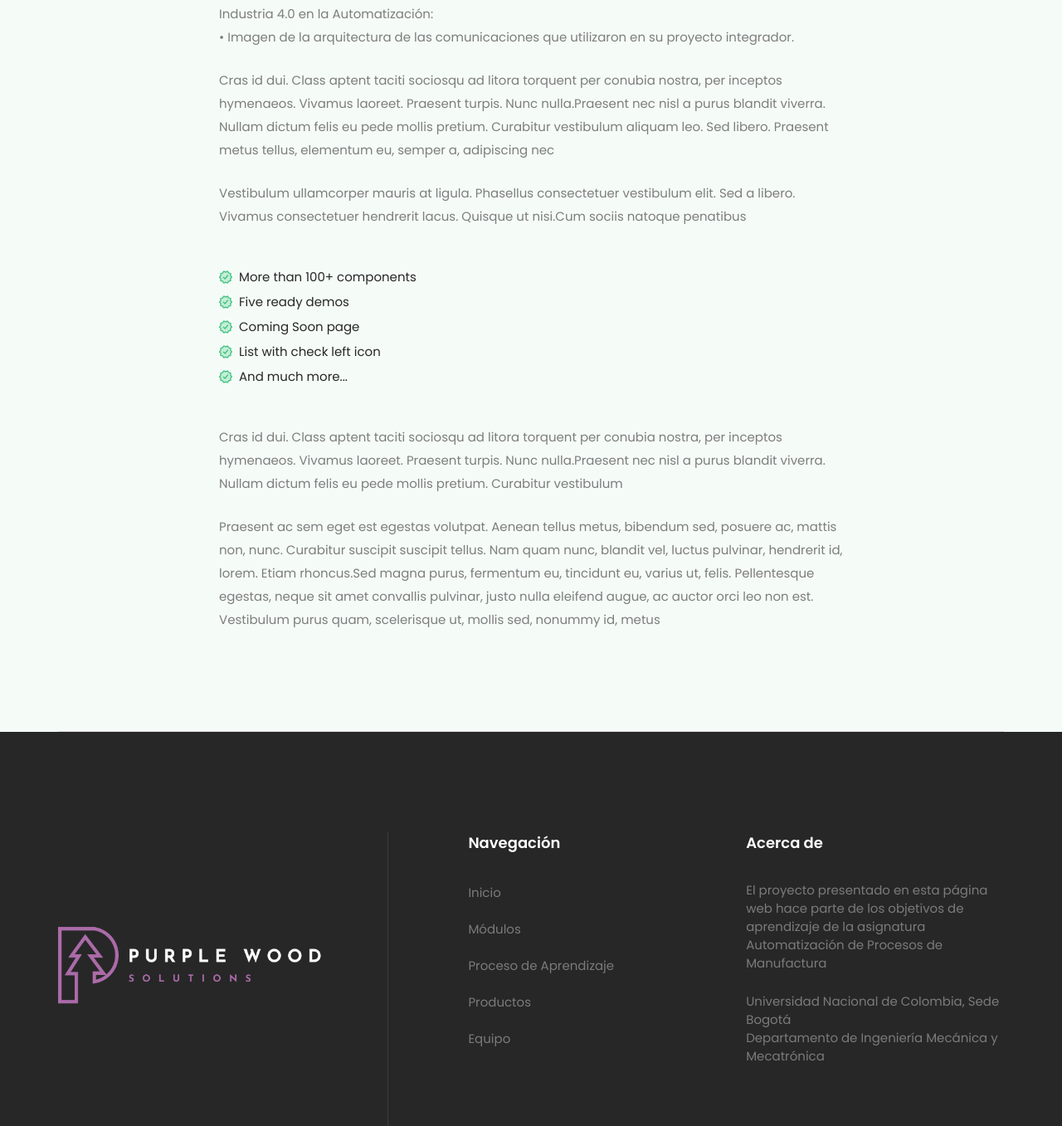
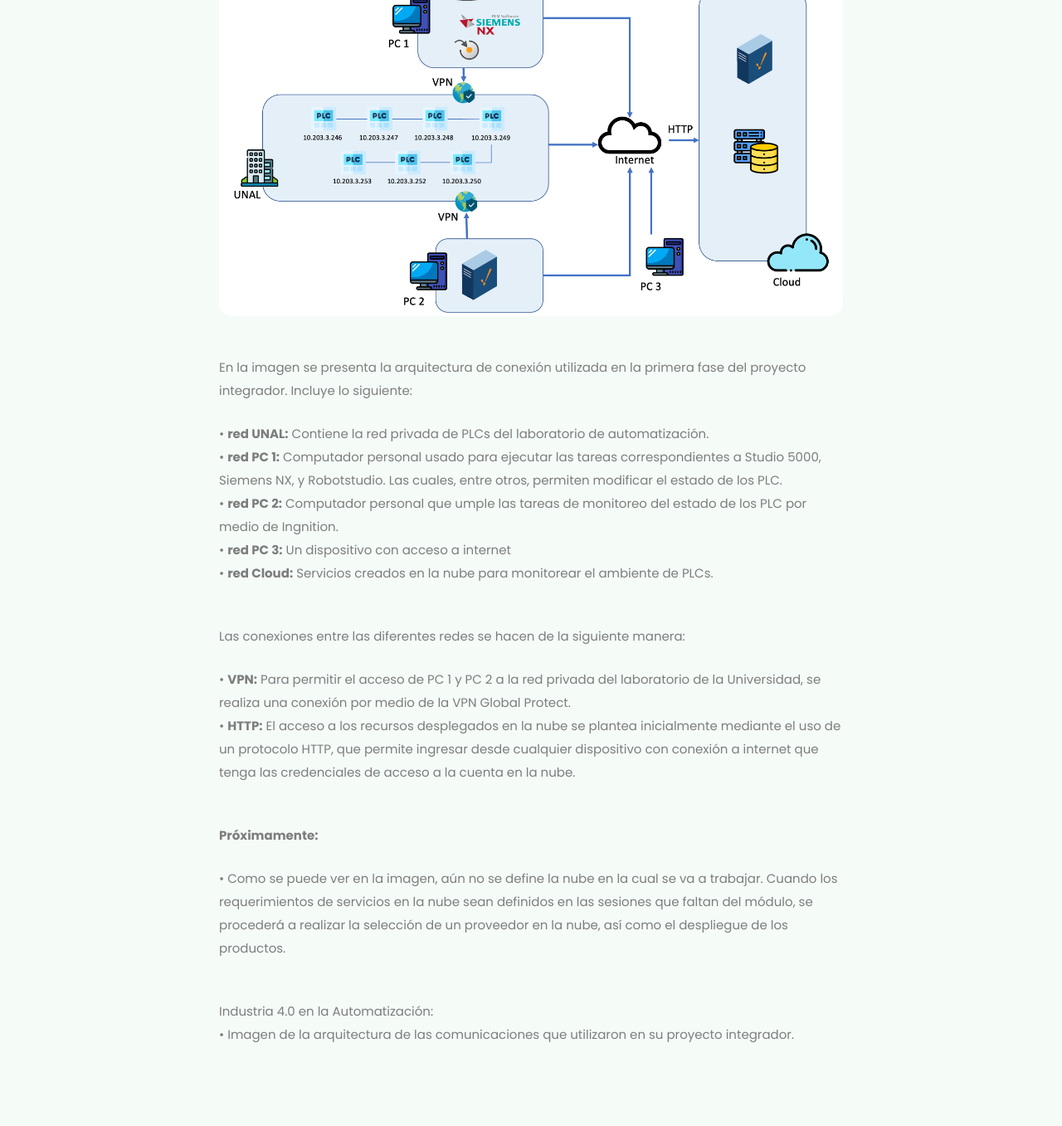
Before and after one commit to PurpleWood-APM/PagWebPurpleWood, a website: page temp/html/industria4.html in a window 1280 px wide. Shown: the part 758-2115 px from the top of the page at 83% size. Drawn offline with Linux system fonts and the light colour scheme.

Commit message:
:package: modulo industria 4.0

```diff
--- a/temp/html/industria4.html
+++ b/temp/html/industria4.html
@@ -137,63 +137,50 @@
             <div class="container">
                 <div class="grid grid-cols-1">
                     <div class="max-w-[752px] mx-auto w-full">
-                        <p class="uppercase font-medium text-sm tracking-[0.84px] after:bg-green-semilight after:absolute after:w-full after:h-2 relative after:left-0 inline-block after:bottom-0 after:-z-10">Last updated: 10/02/2020</p>
-                        <h2 class="font-semibold mt-4 text-4xl leading-snug lg:text-5xl lg:leading-[62px]">Terms & Condition</h2>
+                        <p class="uppercase font-medium text-sm tracking-[0.84px] after:bg-green-semilight after:absolute after:w-full after:h-2 relative after:left-0 inline-block after:bottom-0 after:-z-10">Última Actualización: 18/03/2023</p>
+                        <h2 class="font-semibold mt-4 text-4xl leading-snug lg:text-5xl lg:leading-[62px]">Arquitectura de Conexión</h2>
+                        <img src="assets/images/modulos/industria4/ArquitecturaDeConexion.png" class="rounded-2xl" alt="" />
+                        <div class="mt-12 space-y-6">
+                            <p class="text-dark-light text-[15px] leading-7">
+                                En la imagen se presenta la arquitectura de conexión utilizada en la primera fase del proyecto integrador. Incluye lo siguiente:
+                            </p>
+                            <p class="text-dark-light text-[15px] leading-7">
+                                • <b>red UNAL:</b> Contiene la red privada de PLCs del laboratorio de automatización.
+                            </br>
+                                • <b>red PC 1:</b> Computador personal usado para ejecutar las tareas correspondientes a Studio 5000, Siemens NX, y Robotstudio. Las cuales, entre otros, permiten modificar el estado de los PLC.
+                            </br>
+                                • <b>red PC 2:</b> Computador personal que umple las tareas de monitoreo del estado de los PLC por medio de Ingnition.
+                            </br>
+                                • <b>red PC 3:</b> Un dispositivo con acceso a internet
+                            </br>
+                                • <b>red Cloud:</b> Servicios creados en la nube para monitorear el ambiente de PLCs.
+                            </p>
+                        </div>
+                        <div class="mt-12 space-y-6">
+                            <p class="text-dark-light text-[15px] leading-7">
+                                Las conexiones entre las diferentes redes se hacen de la siguiente manera:
+                            </p>
+                            <p class="text-dark-light text-[15px] leading-7">
+                                • <b>VPN:</b> Para permitir el acceso de PC 1 y PC 2 a la red privada del laboratorio de la Universidad, se realiza una conexión por medio de la VPN Global Protect.
+                            </br>
+                                • <b>HTTP:</b> El acceso a los recursos desplegados en la nube se plantea inicialmente mediante el uso de un protocolo HTTP, que permite ingresar desde cualquier dispositivo con conexión a internet que tenga las credenciales de acceso a la cuenta en la nube.
+                            </p>
+                        </div>
+
+                        <div class="mt-12 space-y-6">
+                            <p class="text-dark-light text-[15px] leading-7">
+                                <b>Próximamente:</b>
+                            </p>
+                            <p class="text-dark-light text-[15px] leading-7">
+                                • Como se puede ver en la imagen, aún no se define la nube en la cual se va a trabajar. Cuando los requerimientos de servicios en la nube sean definidos en las sesiones que faltan del módulo, se procederá a realizar la selección de un proveedor en la nube, así como el despliegue de los productos.
+                            </p>
+                        </div>
+
                         <div class="mt-12 space-y-6">
                             <p class="text-dark-light text-[15px] leading-7">
                                 Industria 4.0 en la Automatización:
                             </br>
                                 • Imagen de la arquitectura de las comunicaciones que utilizaron en su proyecto integrador.
-                            </p>
-                            <p class="text-dark-light text-[15px] leading-7">
-                                Cras id dui. Class aptent taciti sociosqu ad litora torquent per conubia nostra, per inceptos hymenaeos. Vivamus laoreet. Praesent turpis. Nunc nulla.Praesent nec nisl a purus blandit viverra. Nullam dictum
-                                felis eu pede mollis pretium. Curabitur vestibulum aliquam leo. Sed libero. Praesent metus tellus, elementum eu, semper a, adipiscing nec
-                            </p>
-                            <p class="text-dark-light text-[15px] leading-7">
-                                Vestibulum ullamcorper mauris at ligula. Phasellus consectetuer vestibulum elit. Sed a libero. Vivamus consectetuer hendrerit lacus. Quisque ut nisi.Cum sociis natoque penatibus
-                            </p>
-                        </div>
-                        <div class="mt-12 space-y-2">
-                            <p class="text-[15px] gap-2 leading-[22px] flex items-center">
-                                <span>
-                                    <img src="assets/images/checked.svg" class="inline-block -mt-[2px]" alt="" />
-                                </span>
-                                <span class="flex-1">More than 100+ components </span>
-                            </p>
-                            <p class="text-[15px] gap-2 leading-[22px] flex items-center">
-                                <span>
-                                    <img src="assets/images/checked.svg" class="inline-block -mt-[2px]" alt="" />
-                                </span>
-                                <span class="flex-1">Five ready demos </span>
-                            </p>
-                            <p class="text-[15px] gap-2 leading-[22px] flex items-center">
-                                <span>
-                                    <img src="assets/images/checked.svg" class="inline-block -mt-[2px]" alt="" />
-                                </span>
-                                <span class="flex-1">Coming Soon page</span>
-                            </p>
-                            <p class="text-[15px] gap-2 leading-[22px] flex items-center">
-                                <span>
-                                    <img src="assets/images/checked.svg" class="inline-block -mt-[2px]" alt="" />
-                                </span>
-                                <span class="flex-1">List with check left icon </span>
-                            </p>
-                            <p class="text-[15px] gap-2 leading-[22px] flex items-center">
-                                <span>
-                                    <img src="assets/images/checked.svg" class="inline-block -mt-[2px]" alt="" />
-                                </span>
-                                <span class="flex-1">And much more... </span>
-                            </p>
-                        </div>
-                        <div class="mt-12 space-y-6">
-                            <p class="text-dark-light text-[15px] leading-7">
-                                Cras id dui. Class aptent taciti sociosqu ad litora torquent per conubia nostra, per inceptos hymenaeos. Vivamus laoreet. Praesent turpis. Nunc nulla.Praesent nec nisl a purus blandit viverra. Nullam dictum
-                                felis eu pede mollis pretium. Curabitur vestibulum
-                            </p>
-                            <p class="text-dark-light text-[15px] leading-7">
-                                Praesent ac sem eget est egestas volutpat. Aenean tellus metus, bibendum sed, posuere ac, mattis non, nunc. Curabitur suscipit suscipit tellus. Nam quam nunc, blandit vel, luctus pulvinar, hendrerit id,
-                                lorem. Etiam rhoncus.Sed magna purus, fermentum eu, tincidunt eu, varius ut, felis. Pellentesque egestas, neque sit amet convallis pulvinar, justo nulla eleifend augue, ac auctor orci leo non est. Vestibulum
-                                purus quam, scelerisque ut, mollis sed, nonummy id, metus
                             </p>
                         </div>
                     </div>
```
Also changed, not shown: temp/html/assets/images/modulos/industria4/ArquitecturaDeConexion.png (added), 6 other files.
